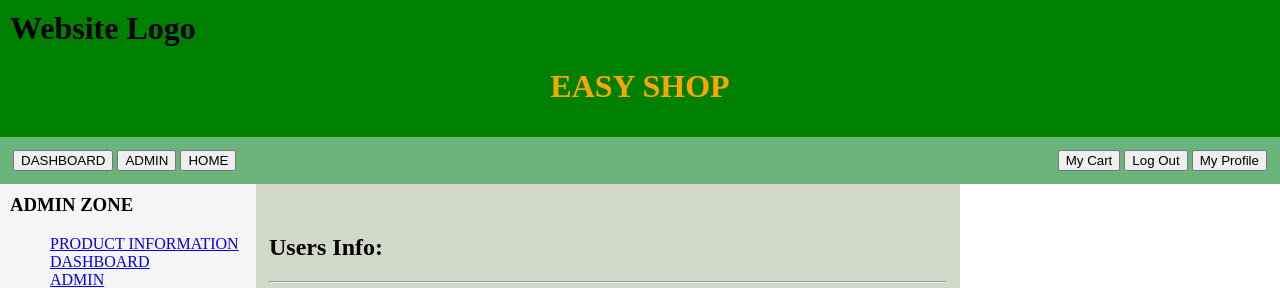
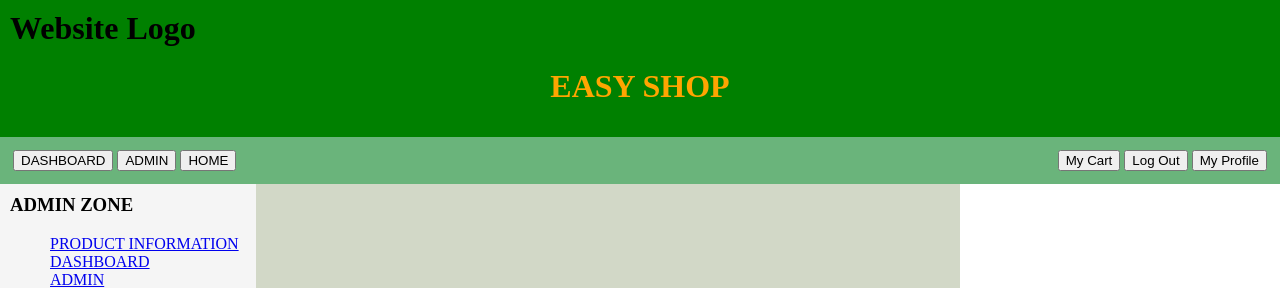
Before and after one commit to smrahman0009/EasyShop, a PHP site: page /dashboard/admin.php in a window 1280 px wide. Shown: the top 288 px of the page. Run offline with PHP 8.4, Linux system fonts and the light colour scheme; the visitor is signed in with stand-in values (Sample User, id 1).

Commit message:
remove address panel from admin left column

```diff
--- a/admin.php
+++ b/admin.php
@@ -31,17 +31,17 @@ if(isset($_SESSION["flag"])==NULL && $_SESSION["flag"]=="" || $_SESSION["user_ty
 	<td width="55%" valign="top" bgcolor="#d2d8c7">
 		<table height="100%" width="100%">
 			<tr>
-				<td height="100%">
-					<h2>Users Info: </h2>
-					<hr>
-					<iframe src="info/user_info.php" width="70%" height="60%" align="center"></iframe>
+				<td height="100%" align="center">
+					<h2>WELCOME ADMIN PANEL</h2>
+
+
 				</td>
 			</tr>
 			<tr>
 				<td>
-					<h2>Product Info</h2>
+
 				<hr>
-				<iframe src="info/product_info.php" width="70%" height="60%" align="center"></iframe>
+
 				</td>
 			</tr>
 		</table>
--- a/include/left_col_admin_menu.php
+++ b/include/left_col_admin_menu.php
@@ -9,7 +9,6 @@
 				<li><a href="admin.php">ADMIN</a> </li>
 				<li><a href="admin_orderinfo.php">ORDER INFO</a> </li>
 				<li><a href="index.php">HOME</a></li>
-				<li><a href="address_info.php">ADDRESS INFO</a> </li>
 			</ul>
 		</td>
 	';
```
